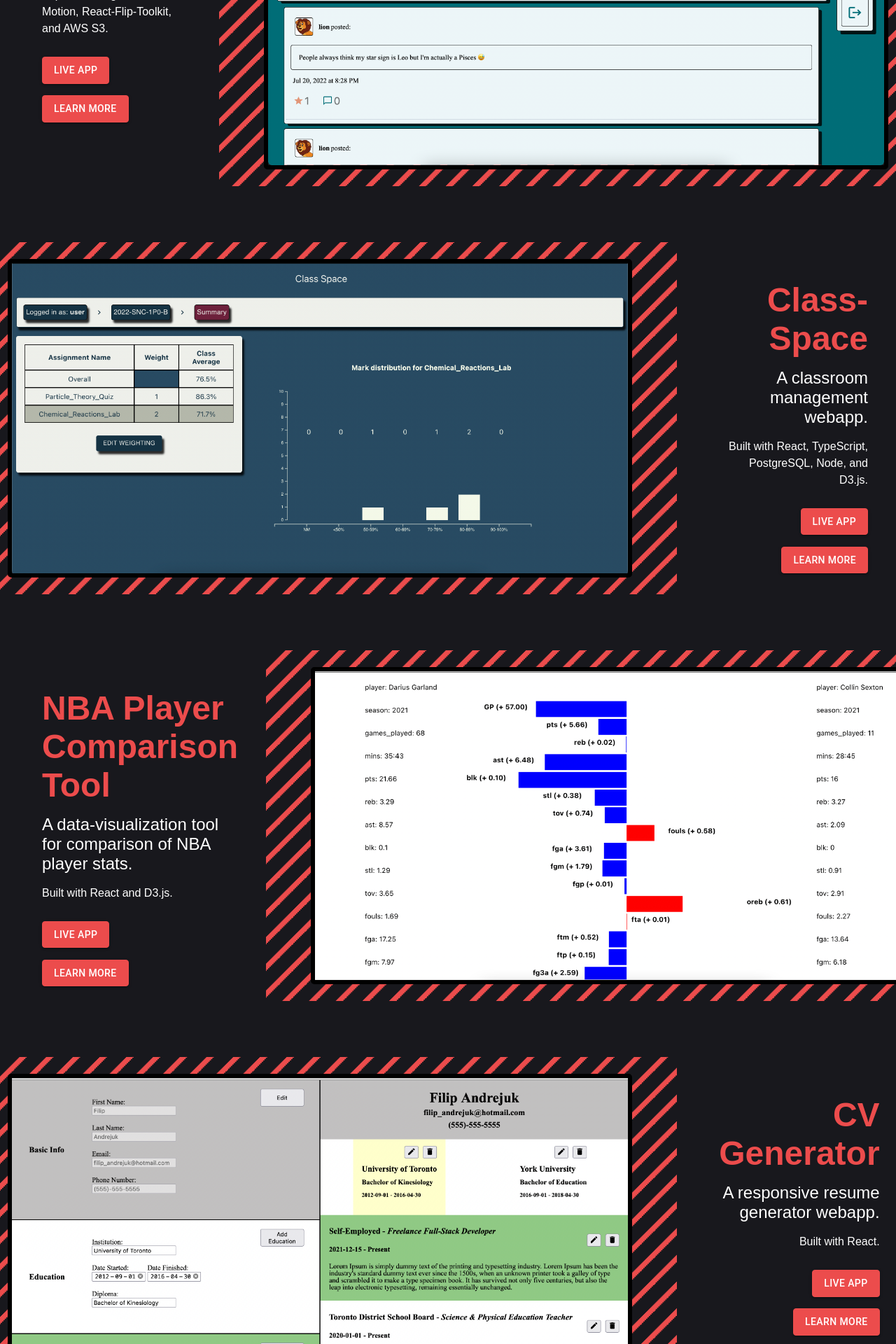
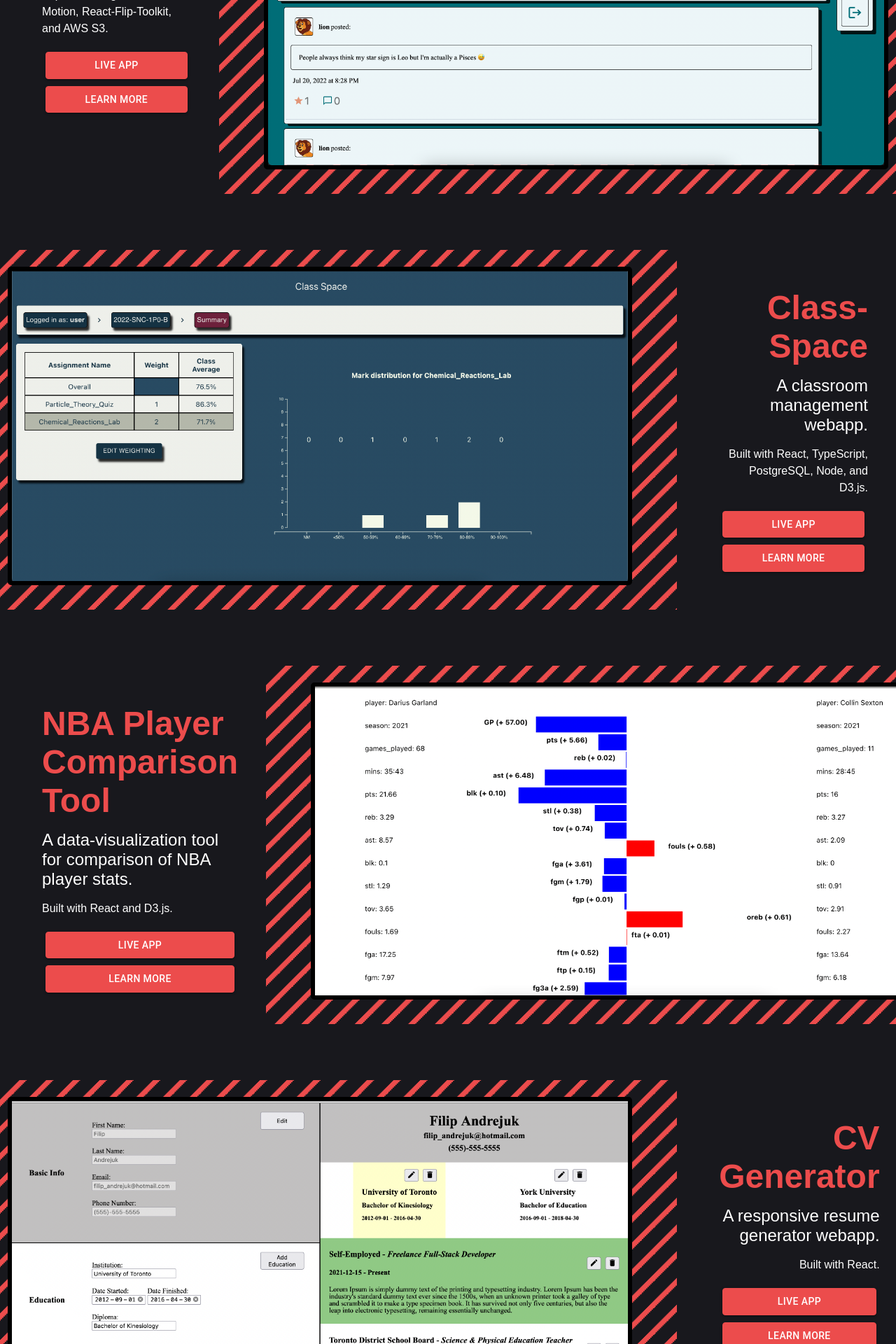
Before and after one commit to filroy-code/personal-site, a React (Create React App) app: page / in a window 1280 px wide. Shown: the part 2220-4140 px from the top of the page at 70% size. Built offline with nearby package versions, Linux system fonts and the light colour scheme.

Commit message:
Responsiveness and UX improvements.

```diff
--- a/src/App.css
+++ b/src/App.css
@@ -4,6 +4,7 @@
   font-family: sans-serif;
   background-color: rgb(24, 24, 29);
   color: white;
+  overflow-x: hidden;
 }
 
 #root {
@@ -219,6 +220,12 @@
 
 a {
   text-decoration: none;
+  color: white;
+  width: 100%;
+}
+
+button > a {
+  pointer-events: none;
 }
 
 .soshProject {
@@ -374,15 +381,20 @@
   align-items: center;
   padding: 1rem 0rem;
   margin-top: 30px 0px 0px 0px;
-  width: 100vw;
+  width: 100%;
   background-color: #21212a;
   font-size: 0.85rem;
   font-weight: lighter;
 }
 
+footer > a {
+  width: 2rem;
+}
+
 .footerIcon {
   height: 2.5rem;
   margin: 20px;
+  cursor: pointer;
 }
 
 @media screen and (max-width: 1250px) {
@@ -438,6 +450,10 @@
   }
 
   .cvAppProject {
+    flex-direction: column;
+  }
+
+  .classSpaceProject {
     flex-direction: column;
   }
 
--- a/src/components/ActionButton.js
+++ b/src/components/ActionButton.js
@@ -6,6 +6,7 @@
   color: "white",
   border: "1px solid rgb(236, 76, 76)",
   transition: "none",
+  margin: "5px",
   "&:hover": {
     backgroundColor: "rgb(186, 49, 49)",
     transition: "background-color 0.7s",
--- a/src/components/Footer.js
+++ b/src/components/Footer.js
@@ -4,10 +4,15 @@
 export default function Footer() {
   return (
     <footer>
-      <a href="https://github.com/filroy-code" target="_blank" rel="noreferrer">
-        <img className="footerIcon" src={githubIcon} alt="Github"></img>
-      </a>
-      <div>Filip Andrejuk - © 2022</div>
+      <img
+        className="footerIcon"
+        src={githubIcon}
+        alt="Github"
+        onClick={() => {
+          window.open("https://github.com/filroy-code", "_blank");
+        }}
+      ></img>
+      <div style={{ marginBottom: "10px" }}>Filip Andrejuk - © 2022</div>
     </footer>
   );
 }
--- a/src/components/Projects.js
+++ b/src/components/Projects.js
@@ -21,50 +21,69 @@
               React-Flip-Toolkit, and AWS S3.
             </p>
           </div>
-          <div></div>
+
+          <ActionButton
+            variant="contained"
+            onClick={() => {
+              window.open("https://sosh-media.netlify.app/", "_blank");
+            }}
+          >
             <a
               href="https://sosh-media.netlify.app/"
               target="_blank"
               rel="noreferrer"
             >
-            <ActionButton variant="contained">Live App</ActionButton>
+              Live App
             </a>
+          </ActionButton>
+
+          <ActionButton
+            variant="contained"
+            onClick={() => {
+              window.open(
+                "https://github.com/filroy-code/sosh-media-frontend",
+                "_blank"
+              );
+            }}
+          >
             <a
               href="https://github.com/filroy-code/sosh-media-frontend"
               target="_blank"
               rel="noreferrer"
             >
-            <ActionButton variant="contained">Learn More</ActionButton>
+              Learn More
             </a>
+          </ActionButton>
         </div>
+        <div className="rightProjectContainer">
           <a
             href="https://sosh-media.netlify.app/"
             target="_blank"
             rel="noreferrer"
           >
-          <div className="rightProjectContainer">
             <img
               className="projectPreview"
               src={soshPreview}
               alt="Sosh App Preview"
             ></img>
-          </div>
           </a>
         </div>
+      </div>
       <div className="classSpaceProject">
+        <div className="leftProjectContainer">
           <a
-          href="https://class-space.netlify.app/"
+            href="https://class-space.netlify.app/user"
             target="_blank"
             rel="noreferrer"
           >
-          <div className="leftProjectContainer">
             <img
               className="projectPreview"
               src={classSpacePreview}
               alt="Class-Space App Preview"
             ></img>
+          </a>
         </div>
-        </a>
+
         <div className="projectTextContainer">
           <div className="projectPreviewText">
             <div className="projectTitle">Class-Space</div>
@@ -76,20 +95,39 @@
             </p>
           </div>
           <div></div>
+
+          <ActionButton
+            variant="contained"
+            onClick={() => {
+              window.open("https://class-space.netlify.app/user", "_blank");
+            }}
+          >
             <a
-            href="https://class-space.netlify.app/"
+              href="https://class-space.netlify.app/user"
               target="_blank"
               rel="noreferrer"
             >
-            <ActionButton variant="contained">Live App</ActionButton>
+              Live App
             </a>
+          </ActionButton>
+
+          <ActionButton
+            variant="contained"
+            onClick={() => {
+              window.open(
+                "https://github.com/filroy-code/class-space-frontend",
+                "_blank"
+              );
+            }}
+          >
             <a
               href="https://github.com/filroy-code/class-space-frontend"
               target="_blank"
               rel="noreferrer"
             >
-            <ActionButton variant="contained">Learn More</ActionButton>
+              Learn More
             </a>
+          </ActionButton>
         </div>
       </div>
       <div className="nbaProject">
@@ -102,45 +140,66 @@
             <p className="projectInfo">Built with React and D3.js.</p>
           </div>
           <div></div>
+
+          <ActionButton
+            variant="contained"
+            onClick={() => {
+              window.open("https://nba-pct.netlify.app/", "_blank");
+            }}
+          >
             <a
               href="https://nba-pct.netlify.app/"
               target="_blank"
               rel="noreferrer"
             >
-            <ActionButton variant="contained">Live App</ActionButton>
+              Live App
             </a>
+          </ActionButton>
+
+          <ActionButton
+            variant="contained"
+            onClick={() => {
+              window.open("https://github.com/filroy-code", "_blank");
+            }}
+          >
             <a
               href="https://github.com/filroy-code"
               target="_blank"
               rel="noreferrer"
             >
-            <ActionButton variant="contained">Learn More</ActionButton>
+              Learn More
             </a>
+          </ActionButton>
         </div>
-        <a href="https://nba-pct.netlify.app/" target="_blank" rel="noreferrer">
         <div className="rightProjectContainer">
+          <a
+            href="https://nba-pct.netlify.app/"
+            target="_blank"
+            rel="noreferrer"
+          >
             <img
               className="projectPreview"
               src={nbaAppPreview}
               alt="NBA Play Comparison Tool Preview"
             ></img>
-          </div>
           </a>
         </div>
+      </div>
       <div className="cvAppProject">
+        <div className="leftProjectContainer">
           <a
             href="https://filroy-code.github.io/cv_app/"
             target="_blank"
             rel="noreferrer"
           >
-          <div className="leftProjectContainer">
             <img
               className="projectPreview"
               src={cvAppPreview}
               alt="CV App Preview"
             ></img>
+          </a>
         </div>
-        </a>
+
         <div className="projectTextContainer">
           <div className="projectPreviewText">
             <div className="projectTitle">CV Generator</div>
@@ -150,20 +209,36 @@
             <p className="projectInfo">Built with React.</p>
           </div>
           <div></div>
+
+          <ActionButton
+            variant="contained"
+            onClick={() => {
+              window.open("https://filroy-code.github.io/cv_app/", "_blank");
+            }}
+          >
             <a
               href="https://filroy-code.github.io/cv_app/"
               target="_blank"
               rel="noreferrer"
             >
-            <ActionButton variant="contained">Live App</ActionButton>
+              Live App
             </a>
+          </ActionButton>
+
+          <ActionButton
+            variant="contained"
+            onClick={() => {
+              window.open("https://github.com/filroy-code", "_blank");
+            }}
+          >
             <a
               href="https://github.com/filroy-code"
               target="_blank"
               rel="noreferrer"
             >
-            <ActionButton variant="contained">Learn More</ActionButton>
+              Learn More
             </a>
+          </ActionButton>
         </div>
       </div>
     </div>
```
Lines whose indentation alone changed are shown as unchanged.
